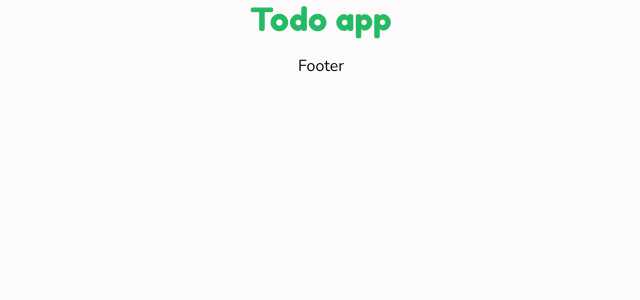
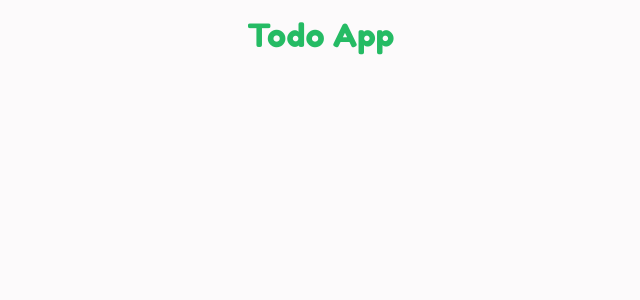
Before and after one commit to Deejpotter/chef-app, a React (Create React App) app: page /login in a window 1280 px wide. Shown: the top 300 px of the page, without its empty margins (279-919 px from the left). Built offline with nearby package versions, Linux system fonts and the light colour scheme.

Commit message:
Started the login module.

```diff
--- a/src/App.css
+++ b/src/App.css
@@ -1,4 +1,6 @@
+/* ---------- Fonts ---------- */
 @import url('https://fonts.googleapis.com/css2?family=Fredoka+One&family=Nunito:ital,wght@0,200;0,300;0,400;0,600;0,700;0,800;0,900;1,200;1,300;1,400;1,600;1,700;1,800;1,900&display=swap');
+
 /* ---------- Variables ---------- */
 
 :root {
@@ -39,11 +41,13 @@ body {
 
 h1, h2, h3, h4, h5, h6 {
   font-family: var(--heading-font);
+  margin: 1rem 0;
   font-weight: 400;
 }
 
 a {
   color: var(--main);
+  font-family: var(--heading-font);
   text-decoration: none;
 }
 
--- a/src/App.js
+++ b/src/App.js
@@ -1,5 +1,5 @@
 import React, { useReducer, useEffect } from "react";
-import { BrowserRouter, Route, Switch } from "react-router-dom";
+import { BrowserRouter, Redirect, Route, Switch } from "react-router-dom";
 
 import './App.css';
 import Footer from "./components/Footer/Footer";
@@ -7,12 +7,7 @@ import Header from "./components/Header/Header";
 import Container from "./components/Util/Container";
 
 // Reducer functions
-const initialState = localStorage.getItem("appState")
-	? JSON.parse(localStorage.getItem("appState"))
-	: {
-		username: "",
-		items: []
-	};
+const initialState = localStorage.getItem("appState") ? JSON.parse(localStorage.getItem("appState")) : {username: "", items: []};
 
 function reducer(state, action) {
 	switch (action.type) {
@@ -32,10 +27,14 @@ function App() {
 		<BrowserRouter>
 			<Header />
 			<Switch>
+				<Route exact path="/dashboard">
+
+				</Route>
+				<Route exact path="/login">
+
+				</Route>
 				<Route exact path="/">
-					<Container ext="center">
-						{state.username ? <p>Logged In</p> : <p>Not Logged In</p>}
-					</Container>
+					{ state.username ? <Redirect to='/dashboard' /> : <Redirect to='/login' /> }
 				</Route>
 			</Switch>
 			<Footer state={state} dispatch={dispatch} />
--- a/src/components/Footer/Footer.js
+++ b/src/components/Footer/Footer.js
@@ -6,11 +6,7 @@ function Footer({ state, dispatch }) {
   return (
     <footer>
       <Container ext='footer'>
-        {state.username && !state.modalOpen ?
-          <DeleteButton state={state} dispatch={dispatch} />
-          :
-          <p>Footer</p>
-        }
+
       </Container>
     </footer>
   );
--- a/src/components/Header/Header.js
+++ b/src/components/Header/Header.js
@@ -7,7 +7,7 @@ function Header(props) {
     <header>
       <Container ext='header'>
         <Link to='/'>
-          <h1>Todo app</h1>
+          <h1>Todo App</h1>
         </Link>
       </Container>
     </header>
```
Also changed, not shown: src/components/Login/Login.js (renamed from src/components/Titlescreen/Titlescreen.js, +8 -6 lines).
